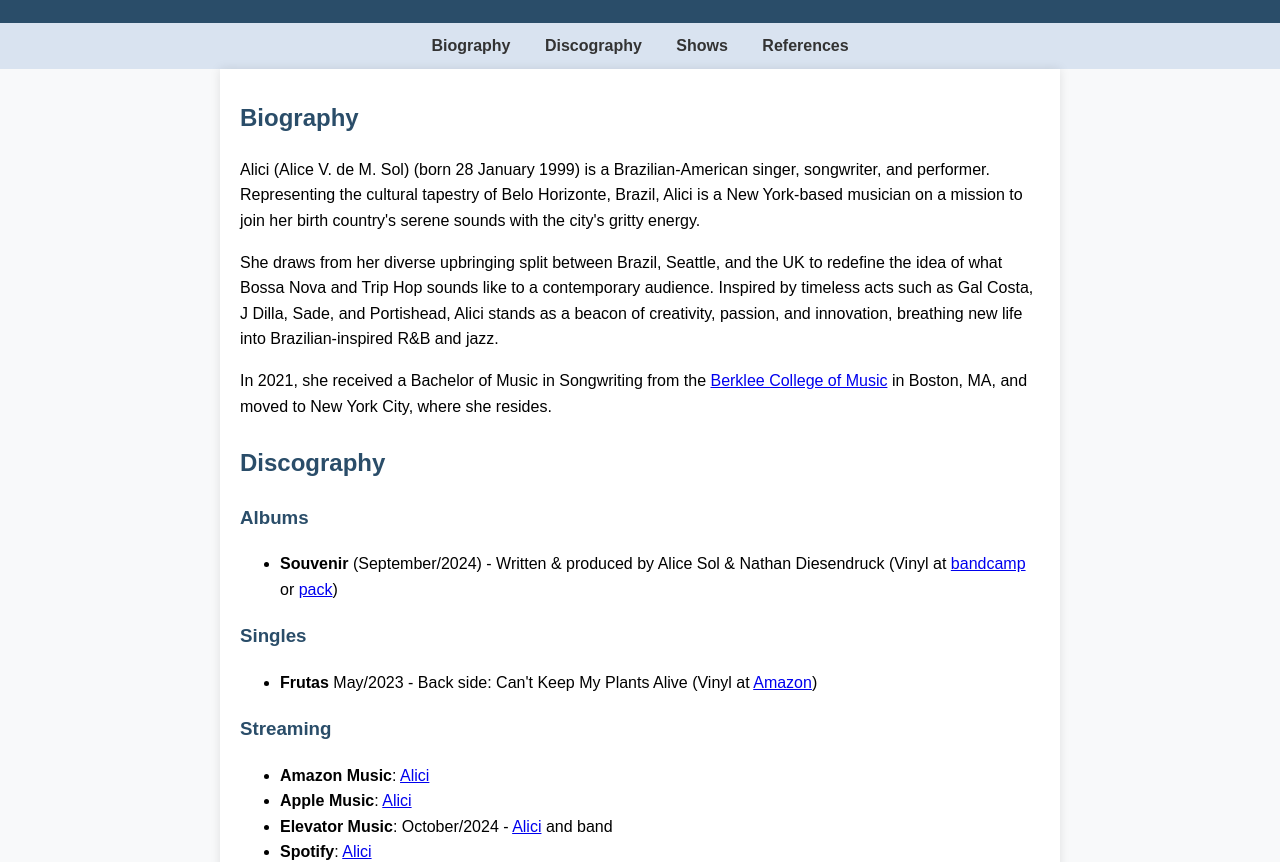
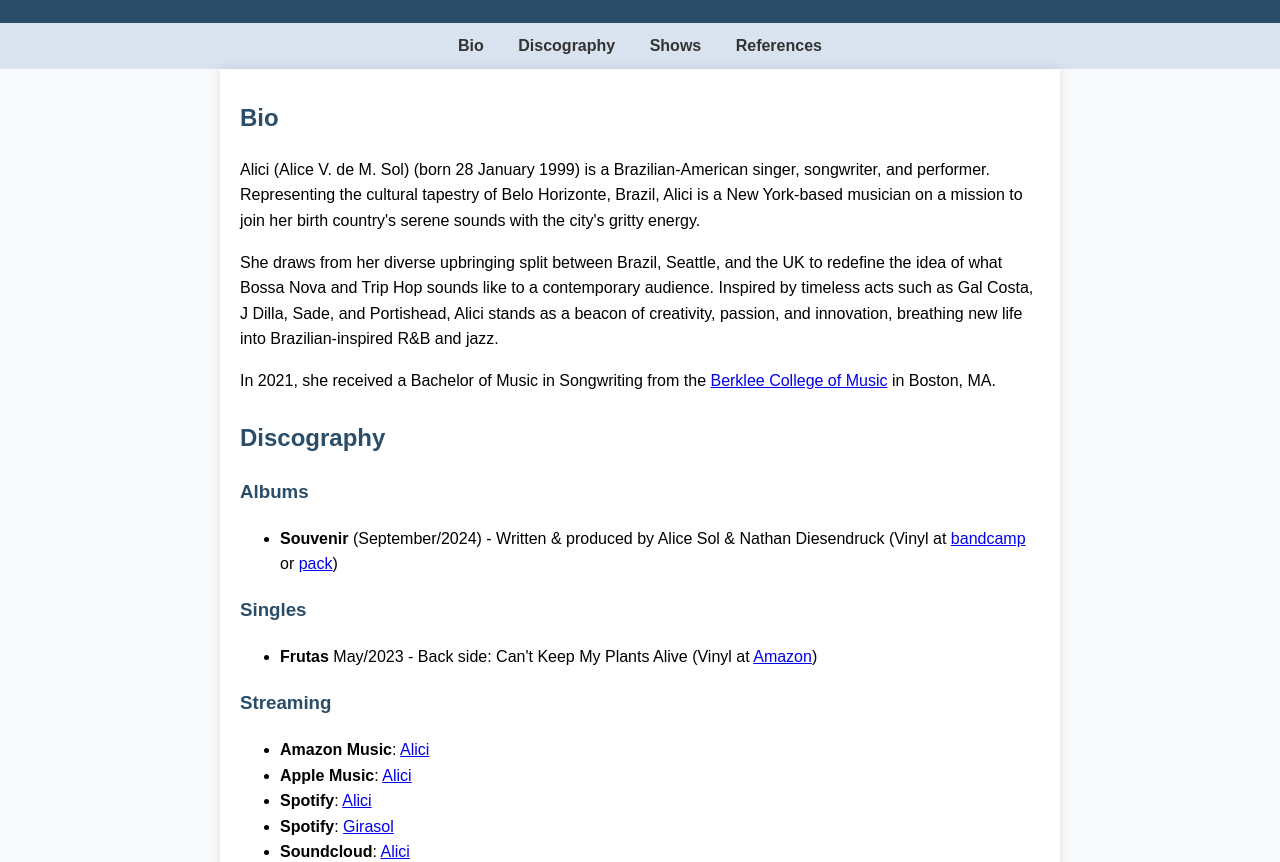
Before and after one commit to alici-sol-llc/alicisol.llc, a plain HTML site: page index.htm in a window 1280 px wide. Shown: the part 81-943 px from the top of the page. Drawn offline with Linux system fonts and the light colour scheme.

Commit message:
Update index.htm
Format adjustments

```diff
--- a/index.htm
+++ b/index.htm
@@ -70,7 +70,7 @@
 </header>
 
 <nav>
-    <a href="#biography">Biography</a>
+    <a href="#biography">Bio</a>
     <a href="#discography">Discography</a>
     <a href="#shows">Shows</a>
     <a href="#references">References</a>
@@ -78,10 +78,10 @@
 
 <main>
     <section id="biography">
-        <h2>Biography</h2>
+        <h2>Bio</h2>
         <p>Alici (Alice V. de M. Sol) (born 28 January 1999) is a Brazilian-American singer, songwriter, and performer. Representing the cultural tapestry of Belo Horizonte, Brazil, Alici is a New York-based musician on a mission to join her birth country's serene sounds with the city's gritty energy.</p>
         <p>She draws from her diverse upbringing split between Brazil, Seattle, and the UK to redefine the idea of what Bossa Nova and Trip Hop sounds like to a contemporary audience. Inspired by timeless acts such as Gal Costa, J Dilla, Sade, and Portishead, Alici stands as a beacon of creativity, passion, and innovation, breathing new life into Brazilian-inspired R&B and jazz.</p>
-        <p>In 2021, she received a Bachelor of Music in Songwriting from the <a href="https://www.berklee.edu/" target=_blank>Berklee College of Music</a> in Boston, MA, and moved to New York City, where she resides.</p>
+        <p>In 2021, she received a Bachelor of Music in Songwriting from the <a href="https://www.berklee.edu/" target=_blank>Berklee College of Music</a> in Boston, MA.</p>
     </section>
 
     <section id="discography">
@@ -98,10 +98,10 @@
         <ul>
             <li><b>Amazon Music</b>: <a href="https://music.amazon.com/artists/B0013CPFPY/alici" target=_blank>Alici</a></li>
             <li><b>Apple Music</b>: <a href="https://music.apple.com/us/artist/alici/1565307779" target=_blank>Alici</a></li>
-            <li><b>Elevator Music</b>: October/2024 - <a href="https://www.youtube.com/watch?v=-350ExuyYt8" target=_blank>Alici</a> and band</li>
             <li><b>Spotify</b>: <a href="https://open.spotify.com/artist/3xwrVmAg320G7DzTPkhOjX" target=_blank>Alici</a></li>
             <li><b>Spotify</b>: <a href="https://open.spotify.com/artist/6TDR7L4YcPYS0I1o5yHIzH" target=_blank>Girasol</a></li>
             <li><b>Soundcloud</b>: <a href="https://soundcloud.com/alicisol" target=_blank>Alici</a></li>
+            <li><b>Elevator Music</b> (YouTube): October/2024 - <a href="https://www.youtube.com/watch?v=-350ExuyYt8" target=_blank>Alici</a> and band</li>
         </ul>
     </section>
 
```
